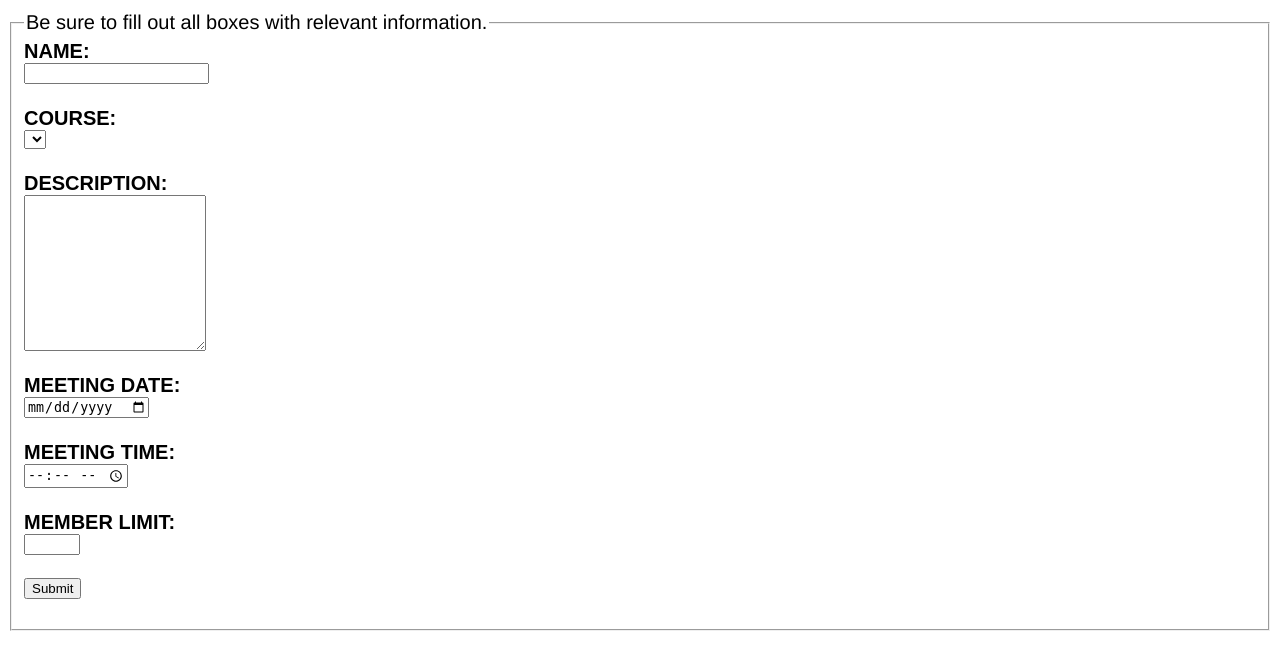
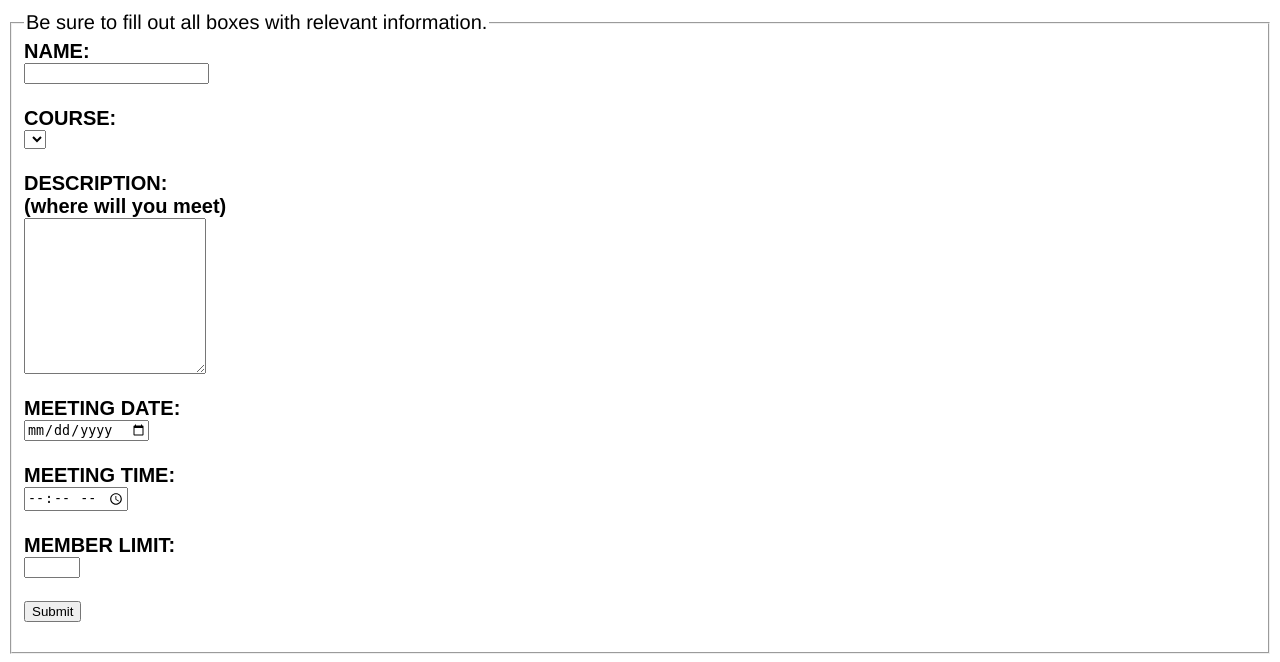
Before and after one commit to JBushagour/StudyGroupApp, a Python web app: template templates/group-edit.html in a window 1280 px wide. Shown: the part 179-841 px from the top of the page. Before the commit the page ends 810 px from the top, so only its background shows below. Run offline with Jinja, Linux system fonts and the light colour scheme; the template is opened without the code that fills it, so the values that code supplies are empty.

Commit message:
minor changes with descrip box

```diff
--- a/templates/group-edit.html
+++ b/templates/group-edit.html
@@ -16,11 +16,11 @@
             {% endfor %}
         </select>
         <br><br>
-        <b>DESCRIPTION:</b><br>
+        <b>DESCRIPTION:<br> (where will you meet)</b><br>
         <textarea name="description" rows="10" maxlength="300">{{description}}</textarea><br><br>
         <label for="start"><b>MEETING DATE:</b></label><br><input type="date" id="start" name="meet" value="{{meeting_date}}"><br>
 
-        <br><label for="time"><b>MEETING TIME:</b></label><br><input type="time" id="time" name="time" value="{{meeting_time}}" min=0:00 max=12:00><br>
+        <br><label for="time"><b>MEETING TIME:</b></label><br><input type="time" id="time" name="time" value="{{meeting_time}}" min=12:00 max=24:00><br>
         <br><b>MEMBER LIMIT:</b><br>
         <input type="number" name="quantity" min="2" max="20" value="{{member_limit}}"><br><br>
         <input type="submit">
```
